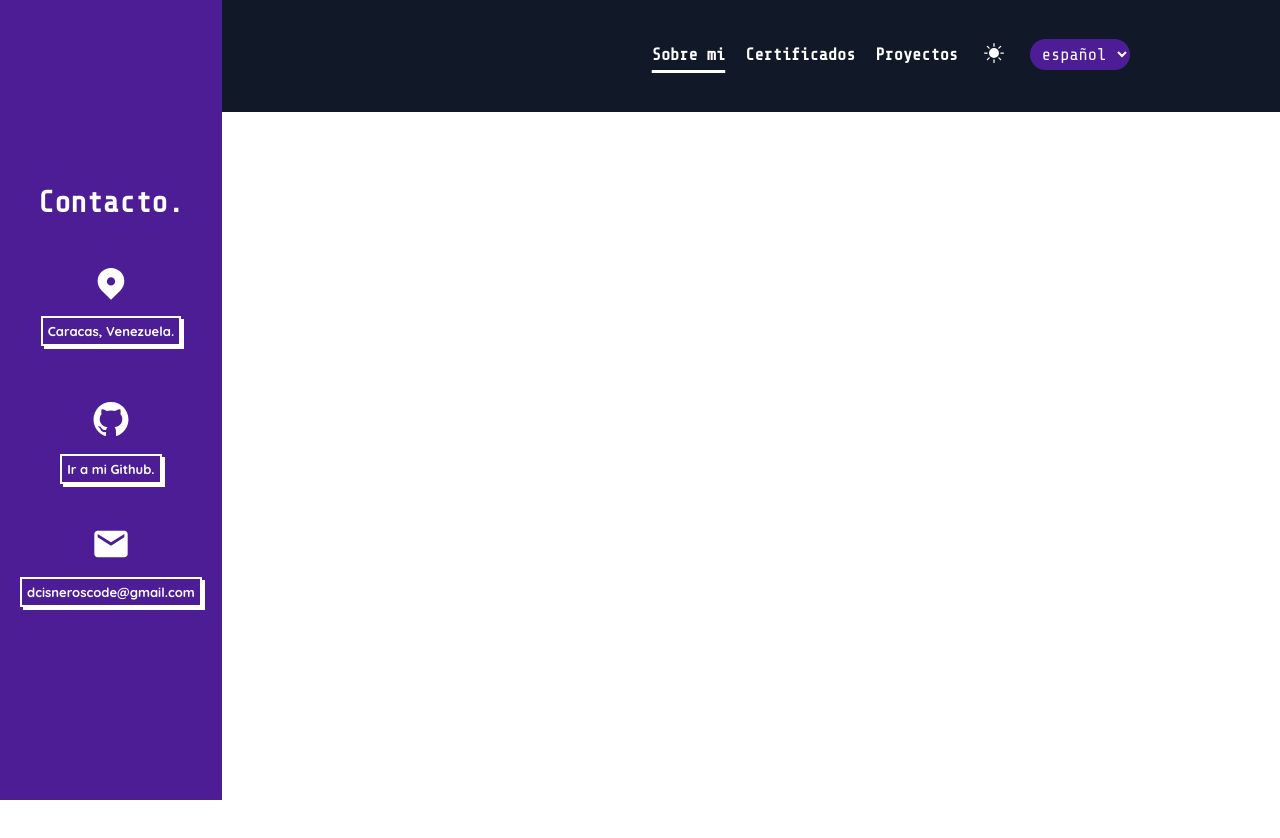
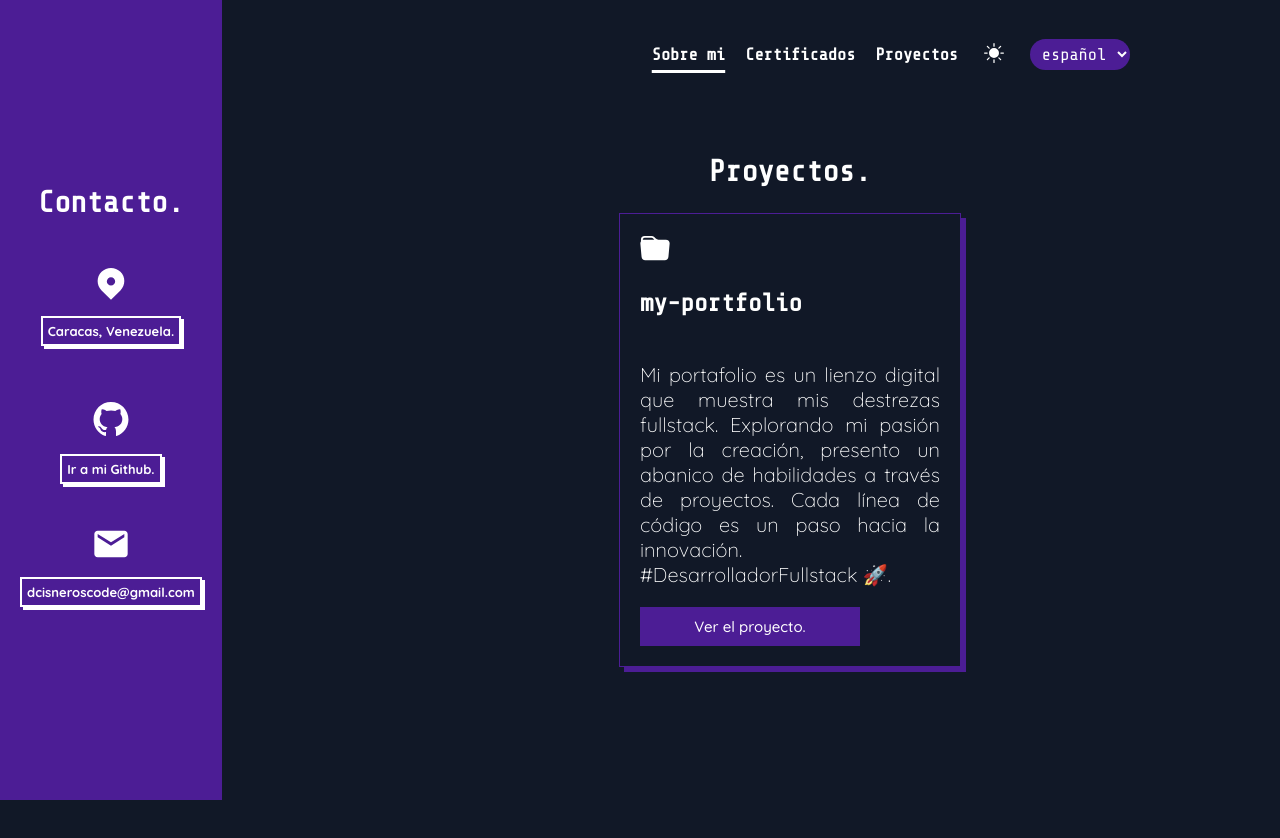
Before and after one commit to dcisneroscode/my-portfolio, a React (Vite) app: page /projects in a window 1280 px wide. Shown: the top 838 px of the page. Before the commit the page ends 800 px from the top, so only its background shows below. Built offline with nearby package versions, Linux system fonts and the light colour scheme.

Commit message:
add projects files

```diff
--- a/src/app/AppUi.jsx
+++ b/src/app/AppUi.jsx
@@ -9,6 +9,7 @@ import "../css/header.css";
 import "../css/footer.css";
 import "../css/aboutme.css";
 import "../css/certificates.css";
+import "../css/projects.css"
 
 
 
--- a/src/css/certificates.css
+++ b/src/css/certificates.css
@@ -1,7 +1,7 @@
 .certificates{
     margin-left: 300px;
     margin-top: 80px;
-    height: 1700px;
+    height: 100%;
 
 }
 
@@ -52,6 +52,7 @@
     justify-content: center;
     flex-wrap: wrap;
     gap: 100px;
+    padding-bottom: 20px;
 
 }
 
@@ -88,6 +89,6 @@
     font-weight: 700;
     position: absolute;
     bottom: -20px;
-    border-radius: 10px 0 10px 0;
     text-align: center;
+    margin-bottom: 20px;
 }
--- /dev/null
+++ b/src/css/projects.css
@@ -0,0 +1,55 @@
+.projects-wrapper{
+    margin-left: 300px;
+    margin-top: 80px;
+    height: 1700px;
+
+}
+
+.projects-wrapper h2{
+    text-align: center;
+    font-size: 3rem;
+    font-family: var(--tech);
+}
+
+.projects--content{
+    display: flex;
+    flex-direction: row;
+    flex-wrap: wrap;
+    justify-content: center;
+}
+
+.projects--content div{
+    display: flex;
+    flex-direction: column;
+    width: 300px;
+    border: 1px solid var(--purple-color);
+    box-shadow: 5px 5px 0 0 var(--purple-color);
+    padding: 20px;
+}
+
+.projects--content div h3{
+    font-size: 2.5rem;
+    font-family: var(--tech);
+}
+
+.projects--content div p{
+    font-size: 2rem;
+    font-weight: 300;
+    text-align: justify;
+}
+
+.projects--content div svg{
+    width: 30px;
+    height: 30px;
+
+}
+
+.projects--content div a{
+    background-color: var(--purple-color);
+    width: 200px;
+    padding: 10px;
+    text-align: center;
+    text-decoration: none;
+    color: var(--white-color);
+    font-size: 1.5rem;
+}
--- a/src/data/data.js
+++ b/src/data/data.js
@@ -238,18 +238,18 @@ let github = [
     {
         spanish:[
             {
-                "title": "my-portfolio-react",
-                "content": "mi portafolio de desarrollador fullstack.",
-                "url": "https://github.com/dcisneroscode/my-portfolio-react"
+                "title": "my-portfolio",
+                "content": "Mi portafolio es  un lienzo digital que muestra mis destrezas fullstack. Explorando mi pasión por la creación, presento un abanico de habilidades a través de proyectos. Cada línea de código es un paso hacia la innovación. #DesarrolladorFullstack 🚀.",
+                "url": "https://github.com/dcisneroscode/my-portfolio"
             }
         ]
     },
     {
         english:[
             {
-                "title": "my-portfolio-react",
-                "content": "mi portafolio de desarrollador fullstack.",
-                "url": "https://github.com/dcisneroscode/my-portfolio-react"
+                "title": "my-portfolio",
+                "content": "My portfolio is a digital canvas that showcases my fullstack skills. Exploring my passion for creation, I present a range of skills through projects. Every line of code is a step towards innovation. #FullstackDeveloper 🚀.",
+                "url": "https://github.com/dcisneroscode/my-portfolio"
             }
         ]
     }
--- a/src/main/Certificates/Certificate.jsx
+++ b/src/main/Certificates/Certificate.jsx
@@ -15,7 +15,7 @@ function Certificate({ data }){
                                 <PiCertificateFill color={data.themeColor ? "#FFFFFF" : "#111827"}/>
                                 <h3 key={index}>{diploma.title}</h3>
                                 <p>{diploma.certificate}</p>
-                                <a href={diploma.url}>Ver el certificado.</a>
+                                <a href={diploma.url} target="_blank">Ver el certificado.</a>
                             </div>
                         </>
                     )
@@ -27,7 +27,7 @@ function Certificate({ data }){
                                 <PiCertificateFill color={data.themeColor ? "#FFFFFF" : "#111827"} />
                                 <h3 key={index}>{diploma.title}</h3>
                                 <p>{diploma.certificate}</p>
-                                <a href={diploma.url}>See the certificate.</a>
+                                <a href={diploma.url} target="_blank">See the certificate.</a>
                             </div>
                         </>
                     )
--- a/src/main/Projects/Project.jsx
+++ b/src/main/Projects/Project.jsx
@@ -1,8 +1,45 @@
+import { github } from "../../data/data";
+import { useContext } from "react";
+import { appContext } from "../../context/Context";
+import { BsFolderFill } from "react-icons/bs"
+
 function Projects(){
+    const {
+        language,
+        themeColor
+    } = useContext(appContext);
 
     return(
         <>
-            <h1>esto es Project</h1>
+            <section className="projects-wrapper">
+                <h2>{language == "spanish" ? "Proyectos." : "Projects."}</h2>
+                <div className="projects--content">
+                    {language == "spanish" ? github[0].spanish.map((project, index) =>{
+                        return(
+                            <>
+                                <div>
+                                    <BsFolderFill color={themeColor ? "#FFFFFF" : "#111827"}/>
+                                    <h3 key={index}>{project.title}</h3>
+                                    <p>{project.content}</p>
+                                    <a href={project.url} target="_blank">Ver el proyecto.</a>
+                                </div>
+                            </>
+                        )
+                    }):
+                    github[1].english.map((project,index) =>{
+                        return(
+                            <>
+                                <div>
+                                    <BsFolderFill color={themeColor ? "#FFFFFF" : "#111827"} />
+                                    <h3 key={index}>{project.title}</h3>
+                                    <p>{project.content}</p>
+                                    <a href={project.url} target="_blank">See the project.</a>
+                                </div>
+                            </>
+                        )
+                    })}
+                </div>
+            </section>
         </>
     )
 }
```
Also changed, not shown: 1 other file (tests, documents, lock files or other folders).
